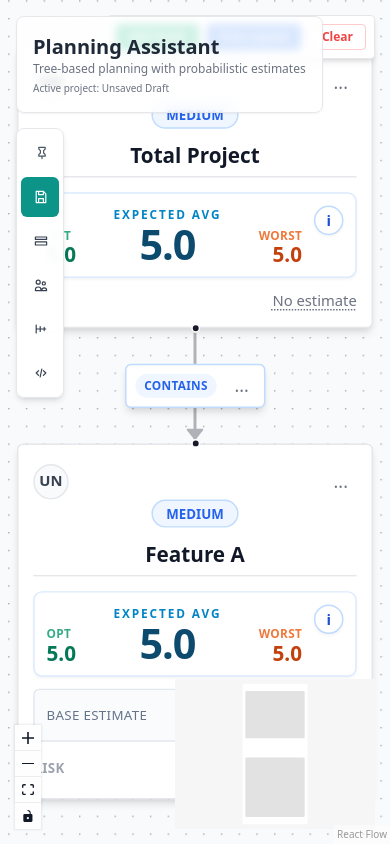
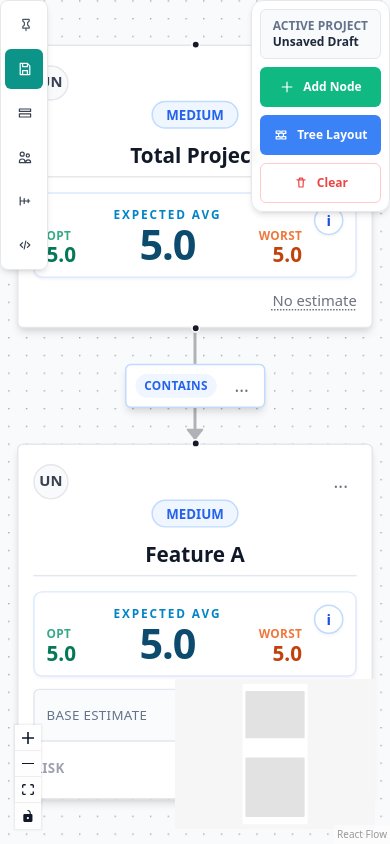
Before and after one commit to vladimirshefer/project-planner, a React (Vite) app: page /projects/new in a window 390 px wide. Built offline with nearby package versions, Linux system fonts and the light colour scheme.

Commit message:
Compact controls for mobile

```diff
--- a/src/App.tsx
+++ b/src/App.tsx
@@ -92,14 +92,6 @@ function EditorPage() {
 
   return (
     <div className="h-screen w-screen flex flex-col overflow-hidden bg-gray-50">
-      <header className="absolute top-4 left-4 z-10 flex flex-col gap-2 pointer-events-none">
-        <div className="bg-white/80 backdrop-blur-sm p-4 rounded-lg border shadow-sm pointer-events-auto">
-          <h1 className="text-xl font-bold text-gray-800">Planning Assistant</h1>
-          <p className="text-xs text-gray-500">Tree-based planning with probabilistic estimates</p>
-          <p className="text-[10px] text-gray-500 mt-1">Active project: {activeProjectName ?? 'Unsaved Draft'}</p>
-        </div>
-      </header>
-
       <div className="flex-grow relative">
         <ReactFlowProvider>
           <FlowDemo
--- a/src/components/FlowDemo.tsx
+++ b/src/components/FlowDemo.tsx
@@ -512,7 +512,7 @@ export default function FlowDemo({
             <MiniMap />
             <Controls />
             <Background gap={12} size={1} />
-            <Panel position="top-left" className="!top-32 !left-4 !m-0 !p-0">
+            <Panel position="top-left" className="top-[7.5rem] left-3 m-0 p-0 sm:top-4 sm:left-4">
               <div
                 className={`bg-white/95 backdrop-blur-sm border shadow-md rounded-lg transition-all duration-200 ${
                   isSidebarExpanded ? 'w-44' : 'w-12'
@@ -678,25 +678,68 @@ export default function FlowDemo({
                 </div>
               </div>
             </Panel>
-          <Panel position="top-right" className="bg-white p-2 rounded shadow-md border flex gap-2">
+            <Panel
+              position="top-right"
+              className="top-3 right-3 m-0 p-0 top-4 right-4 sm:w-auto sm:max-w-none"
+            >
+              <div className="rounded-xl border bg-white/95 p-2 shadow-md backdrop-blur-sm">
+                <div className="flex flex-col gap-2 sm:flex-row sm:flex-wrap sm:items-center">
+                  <div className="rounded-md border border-slate-200 bg-slate-50 px-3 py-2 text-left">
+                    <p className="text-xs font-semibold uppercase text-slate-500">Active project</p>
+                    <p className="break-words text-xs font-semibold text-slate-800">
+                      {activeProjectName?.trim() || 'Unsaved Draft'}
+                    </p>
+                  </div>
+
+                  <div className="grid grid-cols-1 gap-2 sm:flex sm:flex-wrap sm:items-center">
                     <button
                       onClick={onAddNode}
-              className="px-3 py-1 bg-emerald-500 text-white rounded text-xs font-semibold hover:bg-emerald-600 transition-colors"
+                      className="inline-flex h-10 items-center justify-center gap-2 rounded-md bg-emerald-500 px-3 text-xs font-semibold text-white transition-colors hover:bg-emerald-600 sm:h-9"
                     >
-              Add Node
+                      <svg className="h-4 w-4 shrink-0" viewBox="0 0 20 20" fill="none" aria-hidden="true">
+                        <path
+                          d="M10 4v12M4 10h12"
+                          stroke="currentColor"
+                          strokeWidth="1.5"
+                          strokeLinecap="round"
+                          strokeLinejoin="round"
+                        />
+                      </svg>
+                      <span>Add Node</span>
                     </button>
                     <button
                       onClick={onLayout}
-              className="px-3 py-1 bg-blue-500 text-white rounded text-xs font-semibold hover:bg-blue-600 transition-colors"
+                      className="inline-flex h-10 items-center justify-center gap-2 rounded-md bg-blue-500 px-3 text-xs font-semibold text-white transition-colors hover:bg-blue-600 sm:h-9"
                     >
-              Tree Layout
+                      <svg className="h-4 w-4 shrink-0" viewBox="0 0 20 20" fill="none" aria-hidden="true">
+                        <path
+                          d="M4 5h5v3H4V5Zm7 0h5v3h-5V5ZM7 8v4m6-4v4M4 12h5v3H4v-3Zm7 0h5v3h-5v-3Z"
+                          stroke="currentColor"
+                          strokeWidth="1.5"
+                          strokeLinecap="round"
+                          strokeLinejoin="round"
+                        />
+                      </svg>
+                      <span>Tree Layout</span>
                     </button>
                     <button
                       onClick={onClear}
-              className="px-3 py-1 border border-red-200 text-red-500 rounded text-xs font-semibold hover:bg-red-50 transition-colors"
+                      className="inline-flex h-10 items-center justify-center gap-2 rounded-md border border-red-200 px-3 text-xs font-semibold text-red-500 transition-colors hover:bg-red-50 sm:h-9"
                     >
-              Clear
+                      <svg className="h-4 w-4 shrink-0" viewBox="0 0 20 20" fill="none" aria-hidden="true">
+                        <path
+                          d="M5 6h10M8 6V4h4v2m-5 0 .5 9h5L13 6"
+                          stroke="currentColor"
+                          strokeWidth="1.5"
+                          strokeLinecap="round"
+                          strokeLinejoin="round"
+                        />
+                      </svg>
+                      <span>Clear</span>
                     </button>
+                  </div>
+                </div>
+              </div>
             </Panel>
 
           {isCodeEditorOpen && (
```
Lines whose indentation alone changed are shown as unchanged.
